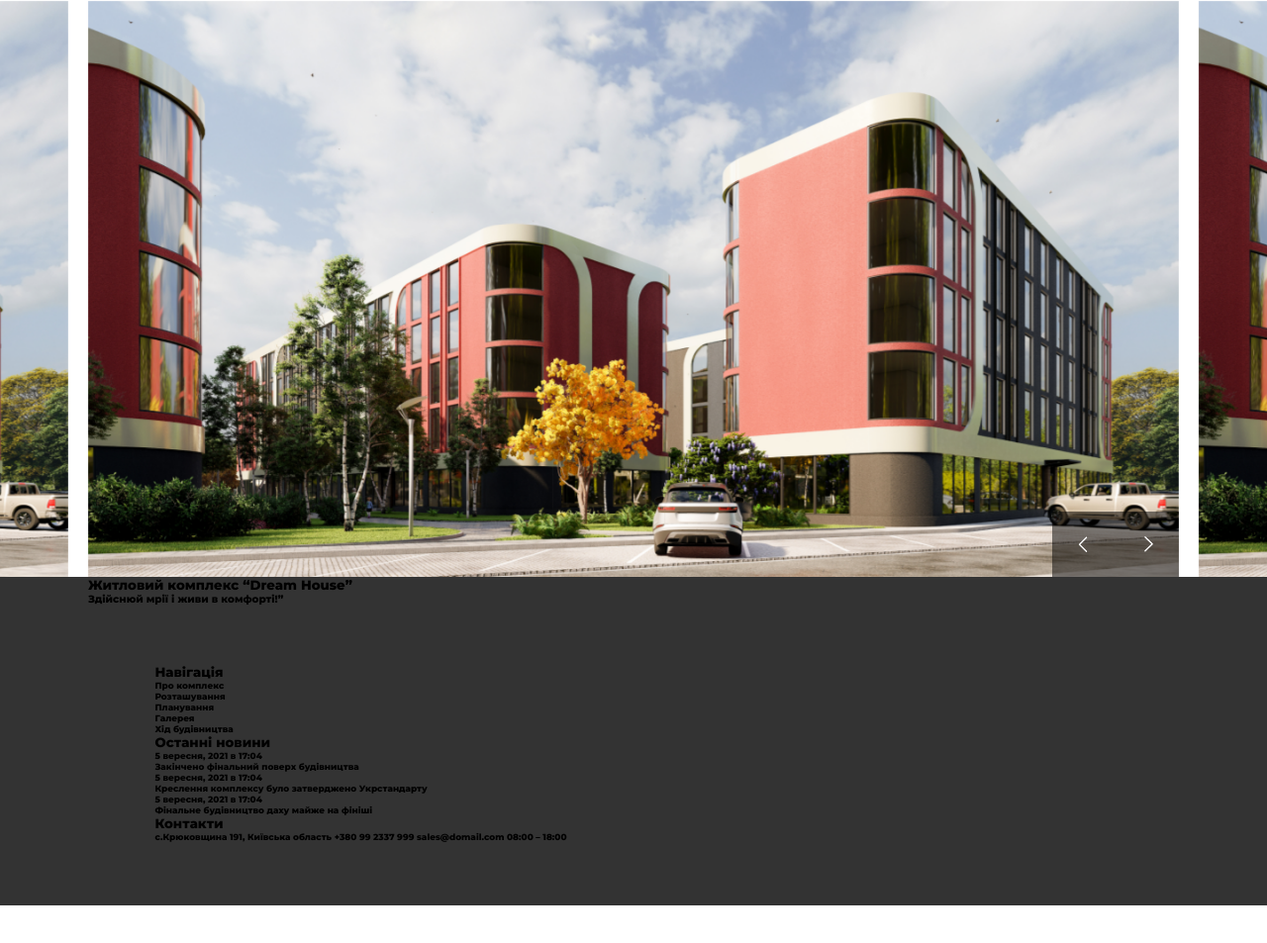
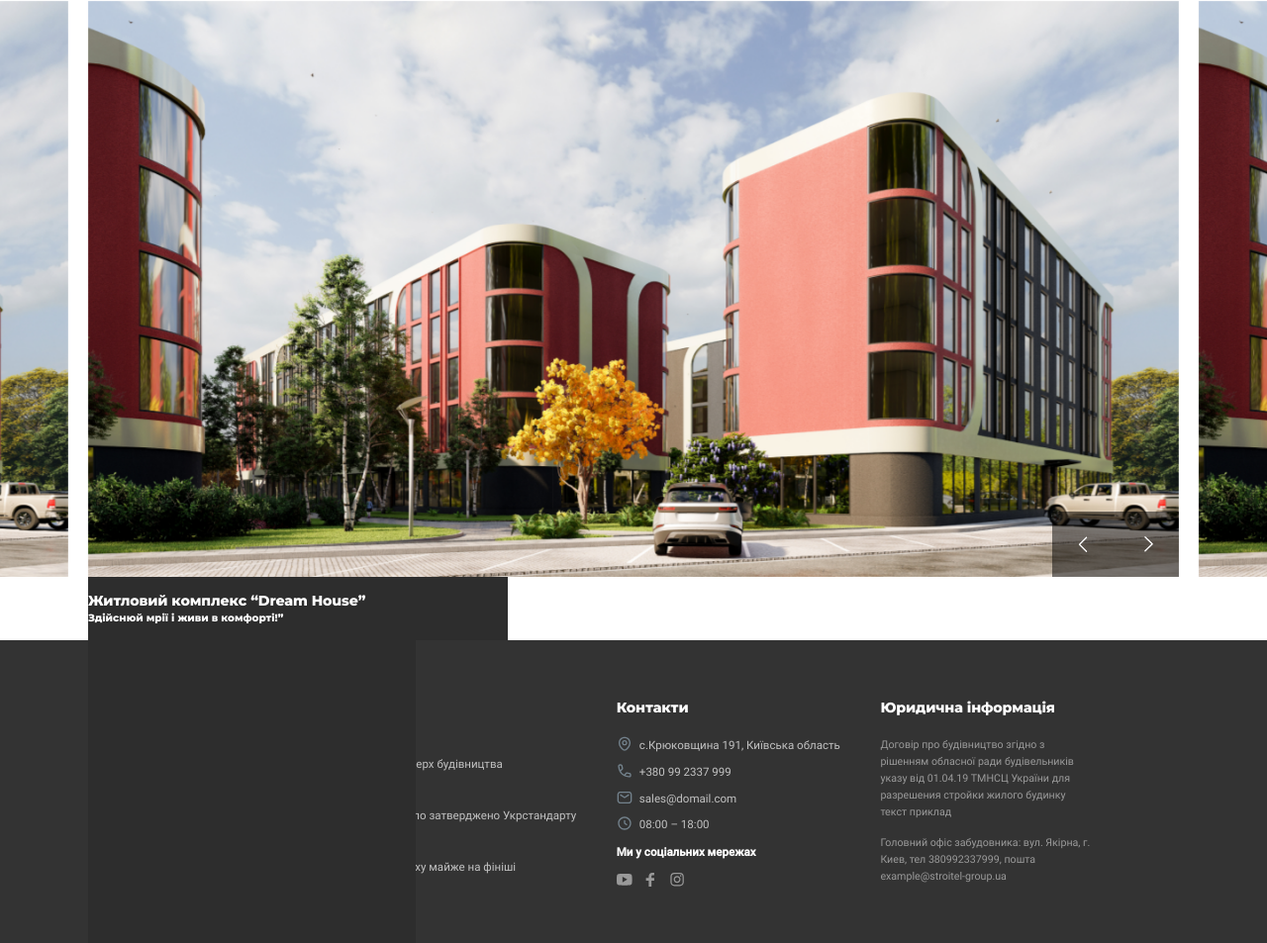
Before and after one commit to stakhova/smart_avenue, a plain HTML site: page src/index.html in a window 1280 px wide. Shown: the part 3056-4009 px from the top of the page at 99% size. Before the commit the page ends 3971 px from the top, so only its background shows below. Drawn offline with nearby package versions, Linux system fonts and the light colour scheme; files that its build step writes are made by us from their sources.

Commit message:
add new title

```diff
--- a/src/partials/footer.html
+++ b/src/partials/footer.html
@@ -1,14 +1,16 @@
 <!-- FOOTER -->
 <footer class="footer">
     <div class="container">
+        <div class="footer__top">
             <h2 class="footer__title">Житловий комплекс “Dream House”</h2>
             <h3 class="footer__subtitle">Здійснюй мрії і живи в комфортi!”</h3>
+        </div>
     </div>
     <div class="footer__wrap">
         <div class="container">
             <div class="footer__block">
                 <div class="footer__nav">
-                <h2 class="footer__nav-title">Навігація</h2>
+                    <h2 class="footer__title">Навігація</h2>
                     <ul class="footer__nav-menu">
                         <li><a href="">Про комплекс</a></li>
                         <li><a href="">Розташування</a></li>
@@ -18,7 +20,7 @@
                     </ul>
                 </div>
                 <div class="footer__news">
-                <h2 class="footer__news-title">Останні новини</h2>
+                    <h2 class="footer__title">Останні новини</h2>
                     <ul class="footer__news-menu">
                         <li><h4>5 вересня, 2021 в 17:04</h4><a href="">Закінчено фінальний поверх будівництва</a></li>
                         <li><h4>5 вересня, 2021 в 17:04</h4><a href="">Креслення комплексу було затверджено Укрстандарту</a></li>
@@ -26,13 +28,27 @@
                     </ul>
                 </div>
                 <div class="footer__contact">
-                <h2 class="footer__contact-title">Контакти</h2>
+                    <h2 class="footer__title">Контакти</h2>
                     <div class="footer__contact-menu">
                         <a href="" class="footer__contact-loc">с.Крюковщина 191, Київська область</a>
                         <a href="" class="footer__contact-phone">+380 99 2337 999</a>
                         <a href="" class="footer__contact-email">sales@domail.com</a>
-                    <a class="footer__contact-tile">08:00 – 18:00</a>
+                        <h4 class="footer__contact-time">08:00 – 18:00</h4>
+                    </div>
+                    <h2 class="footer__social-title">Ми у соціальних мережах</h2>
+                    <div class="footer__social">
 
+                        <a class="footer__social-youtube" href=""></a>
+                        <a class="footer__social-facebook" href=""></a>
+                        <a class="footer__social-insta" href=""></a>
+                    </div>
+                </div>
+                <div class="footer__info">
+                    <h2 class="footer__title">Юридична інформація</h2>
+                    <div class="footer__info-text">
+                        <p>Договір про будівництво згідно з рішенням обласної ради будівельників указу від 01.04.19 ТМНСЦ України для разрешения стройки жилого будинку текст приклад</p>
+                        <p>Головний офіс забудовника: вул. Якірна, г. Киев, тел <a href="tel:+380992337999">380992337999</a>, пошта
+                            <a href="mailto:example@stroitel-group.ua">example@stroitel-group.ua</a></p>
                     </div>
                 </div>
             </div>
--- a/src/scripts/develop/index.js
+++ b/src/scripts/develop/index.js
@@ -67,6 +67,15 @@ function startTimer() {
 }
 
 
+function changeHeader(){
+    let scrolled = $(window).scrollTop();
+    if(scrolled>0){
+        $('.header').addClass('header__fixed')
+    }else{
+        $('.header').removeClass('header__fixed')
+    }
+}
+
 const building = new Swiper('.building__slider', {
     slidesPerView: 1,
     spaceBetween: 0,
@@ -97,6 +106,7 @@ $(document).ready(function(){
 
     updateCounter(1, preference.slides.length);
     startTimer();
+    changeHeader()
 });
 
 $(window).load(function(){
@@ -108,12 +118,5 @@ $(window).resize(function(){
 });
 
 $(window).scroll(function () {
-
-    let scrolled = $(window).scrollTop();
-    if(scrolled>0){
-        $('.header').addClass('header__fixed')
-    }else{
-        $('.header').removeClass('header__fixed')
-    }
-
+    changeHeader()
 });
--- a/src/styles/critical.scss
+++ b/src/styles/critical.scss
@@ -43,6 +43,7 @@
     --color-text: #333;
     --color-grey: #8FA4B2;
     --color-footer: #333333;
+    --color-footer-top: #2D2D2D;
     --color-primary: #F03E3E;
     --color-white-opacity: rgba(255, 255, 255, 0.2);
     --color-black-opacity: rgba(0, 0, 0, 0.5);
--- a/src/styles/index.scss
+++ b/src/styles/index.scss
@@ -650,6 +650,7 @@
 .building{
   .container{
     padding: 4rem 0 4.4rem;
+    overflow: hidden;
   }
   &__slide{
     display: flex;
@@ -727,9 +728,176 @@
 }
 
 .footer{
-  background-color: var(--color-footer);
+  color:var(--color-white);
+    position: relative;
+    //&:after{
+    //  content: '';
+    //  position: absolute;
+    //  width:30%;
+    //  height: 100%;
+    //  top: 0;
+    //  left: 0;
+    //  z-index: 1;
+    //  background-color: var(--color-footer-top);
+    //}
+  &__top{
+    width: max-content;
+    background-color: var(--color-footer-top);
+    padding: 1.75rem 16.2rem 1.75rem 0;
+  }
+  &__wrap{
+    background-color: var(--color-footer);
+  }
   &__block{
-    padding: 6.7rem 0 7.1rem 7.6rem ;
+    padding: 6.7rem 10rem 7.1rem 7.6rem ;
+    display: flex;
+    justify-content: space-between;
+    gap:3rem;
+    position: relative;
+    .footer__title{
+      margin-bottom: 2rem;
+    }
+    &:after{
+      content: '';
+      position: absolute;
+      width:30%;
+      height: 100%;
+      top: 0;
+      left: 0;
+      z-index: 1;
+      background-color: var(--color-footer-top);
+    }
+  }
+  &__title{
+    font: 600 1.6rem/140% var(--Montserrat);
+    letter-spacing: -0.016rem;
+
+  }
+  &__nav{
+    &-menu{
+      display: flex;
+      flex-direction: column;
+      gap:1.2rem;
+      a{
+        opacity: 0.7;
+        font: 400 1.3rem/170% var(--Roboto);
+        transition: 0.2s all ease;
+        &:hover{
+          opacity: 1;
+          transition: 0.2s all ease;
+        }
+      }
+    }
+  }
+  &__news{
+    &-menu{
+      display: flex;
+      flex-direction: column;
+      gap:1.5rem;
+      h4{
+        font: 400 1.2rem/160% var(--Roboto);
+        margin-bottom: 2px;
+        color:var(--color-grey);
+      }
+      a{
+        font: 400 1.3rem/170% var(--Roboto);
+        opacity: 0.7;
+        transition: 0.2s all ease;
+        &:hover{
+          opacity: 1;
+          transition: 0.2s all ease;
+        }
+      }
+    }
+  }
+  &__contact{
+    &-menu{
+      display: flex;
+      gap:0.8rem;
+      flex-direction: column;
+      margin-bottom: 1rem;
+      & > *{
+        position: relative;
+        padding-left: 2.6rem;
+        font: 400 1.3rem/170% var(--Roboto);
+        opacity: 0.7;
+        &:after{
+          content: '';
+          position: absolute;
+          width: 1.8rem;
+          height: 1.8rem;
+          top: 0;
+          left: 0;
+        }
+      }
+      & > a:hover{
+        opacity: 1;
+        transition: 0.2s all ease;
+      }
+    }
+    &-loc:after{
+      background: url("../img/Pin-footer.svg") center/1.8rem 1.8rem no-repeat;
+    }
+    &-phone:after{
+      background: url("../img/Phone-footer.svg") center/1.8rem 1.8rem no-repeat;
+    }
+    &-email:after{
+      background: url("../img/Email-footer.svg") center/1.8rem 1.8rem no-repeat;
+    }
+    &-time:after{
+      background: url("../img/Time-footer.svg") center/1.8rem 1.8rem no-repeat;
+    }
+  }
+  &__social{
+    display: flex;
+    gap:1.2rem;
+    &-title{
+      font: 700 1.3rem/150% var(--Roboto);
+      margin-bottom: 1.2rem;
+    }
+    & > * {
+      position: relative;
+      width: 1.8rem;
+      height: 1.8rem;
+      transition: 0.2s all ease;
+      &:hover {
+        filter: brightness(0) invert(1);
+        transition: 0.2s all ease;
+
+      }
+      &:after {
+        content: '';
+        position: absolute;
+        width: 1.8rem;
+        height: 1.8rem;
+        top: 50%;
+        left: 50%;
+        transform: translate(-50%,-50%);
+      }
+    }
+    &-youtube:after{
+        background: url("../img/yt.svg") center/1.8rem 1.8rem no-repeat;
+    }
+    &-facebook:after{
+      background: url("../img/fb.svg") center/1.8rem 1.8rem no-repeat;
+    }
+    &-insta:after{
+      background: url("../img/ints.svg") center/1.8rem 1.8rem no-repeat;
+    }
+
+  }
+  &__info{
+    max-width: 22.5%;
+    &-text{
+      opacity: 0.5;
+      display: flex;
+      flex-direction: column;
+      gap:1.5rem;
+      p{
+        font: 400 1.2rem/160% var(--Roboto);
+      }
+
+    }
   }
 
 }
```
Also changed, not shown: src/img/Email-footer.svg (added), src/img/Phone-footer.svg (added), src/img/Pin-footer.svg (added), src/img/Pin.svg (deleted), src/img/Time-footer.svg (added). Lines whose indentation alone changed are shown as unchanged.
